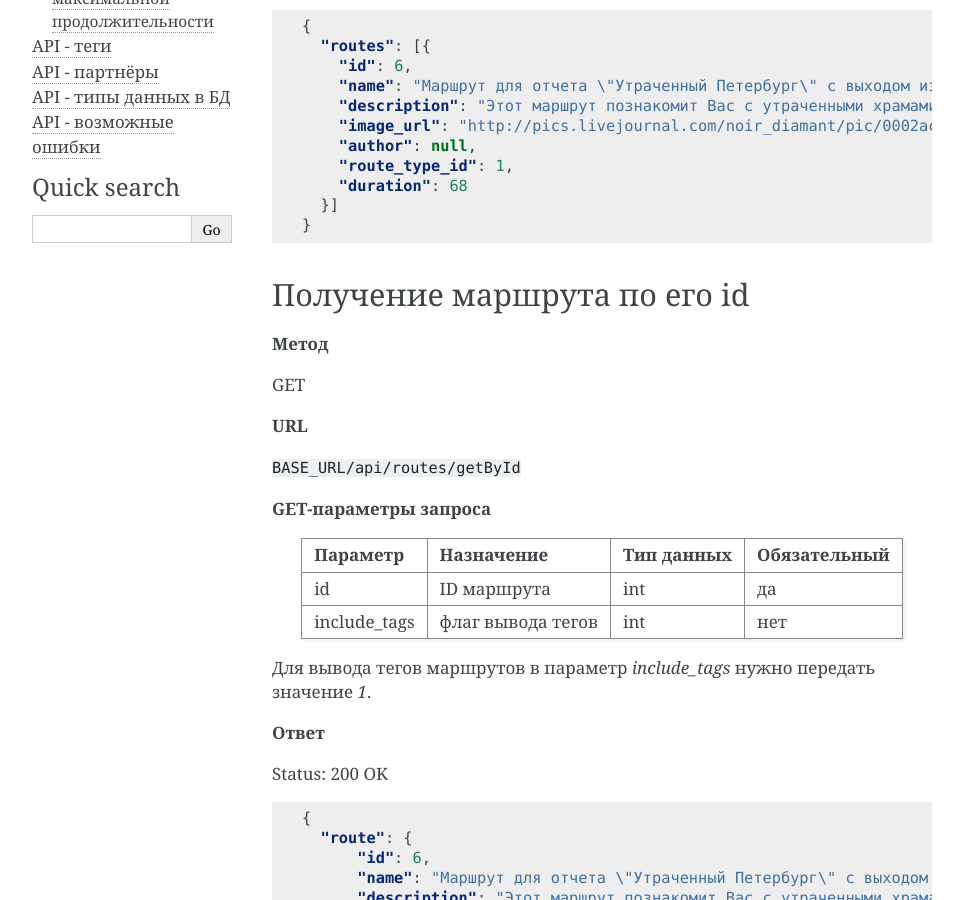
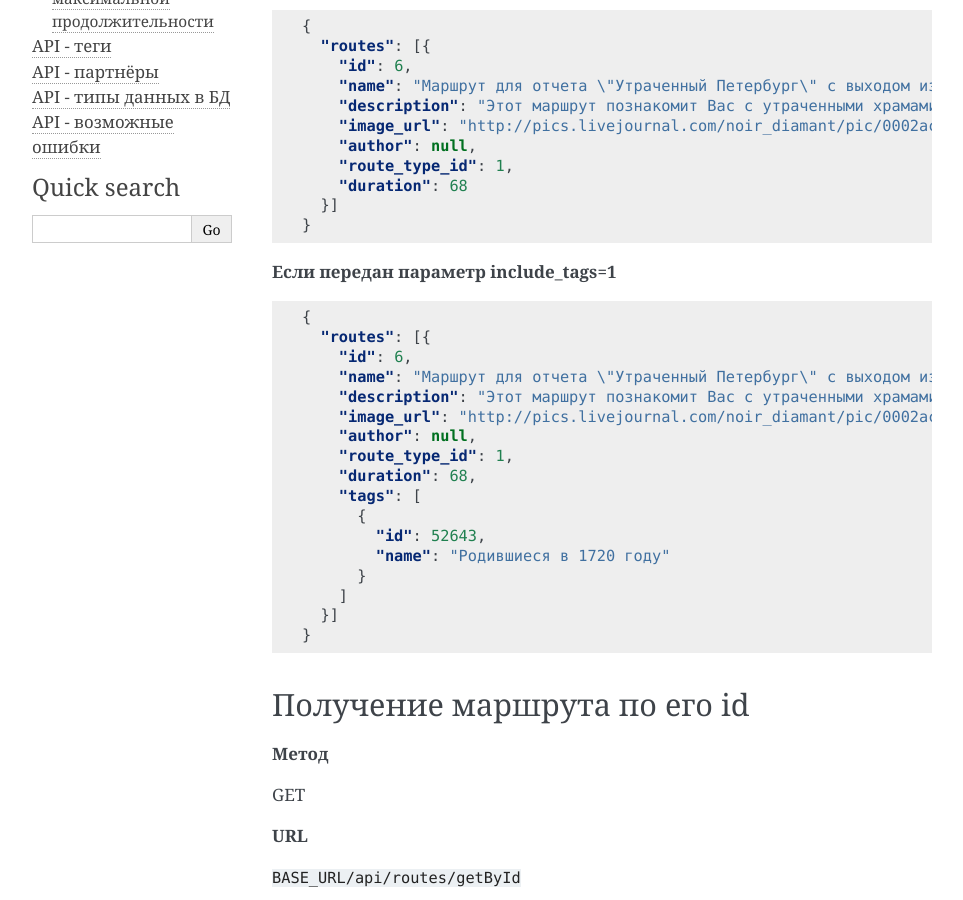
Before and after one commit to dh-center/st-retrospect-docs, a Sphinx documentation site: the page built from docs/pages/api-spec-routes.rst, in a window 1280 px wide and 900 px high, scrolled down 784 px. Shown: the whole window, without its empty margins (148-1111 px from the left). Built offline with Sphinx 7.4.7, drawn with Linux system fonts in a browser that asks for light colours.

Commit message:
Added response example with tags

```diff
--- a/docs/pages/api-spec-routes.rst
+++ b/docs/pages/api-spec-routes.rst
@@ -44,6 +44,28 @@ Status: 200 OK
         "author": null,
         "route_type_id": 1,
         "duration": 68
+      }]
+    }
+
+**Если передан параметр include_tags=1**
+
+.. code-block:: json
+
+    {
+      "routes": [{
+        "id": 6,
+        "name": "Маршрут для отчета \"Утраченный Петербург\" с выходом из ИТМО",
+        "description": "Этот маршрут познакомит Вас с утраченными храмами Петербурга. \nПротяженность: 5,3 км",
+        "image_url": "http://pics.livejournal.com/noir_diamant/pic/0002achx/s640x480",
+        "author": null,
+        "route_type_id": 1,
+        "duration": 68,
+        "tags": [
+          {
+            "id": 52643,
+            "name": "Родившиеся в 1720 году"
+          }
+        ]
       }]
     }
 
```
